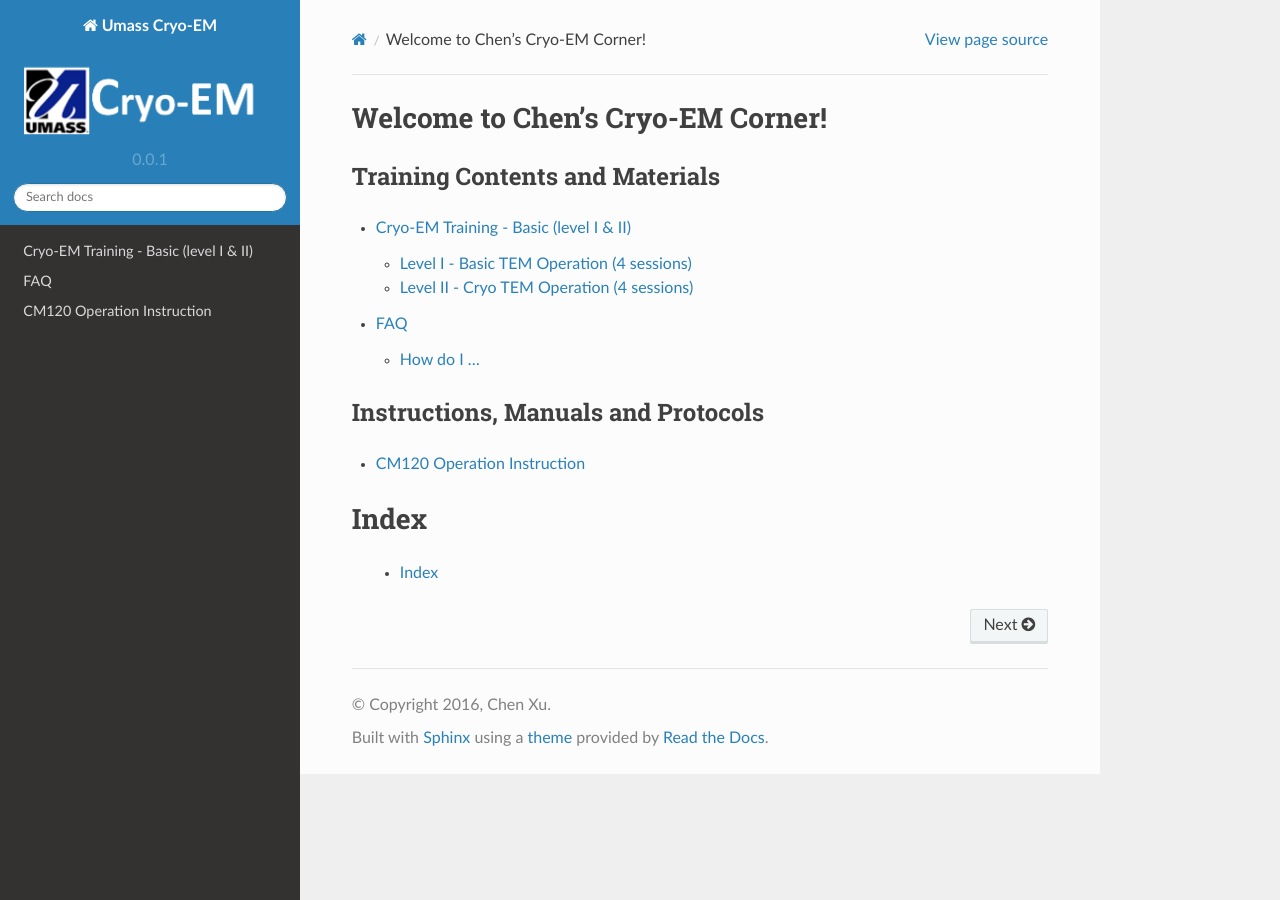
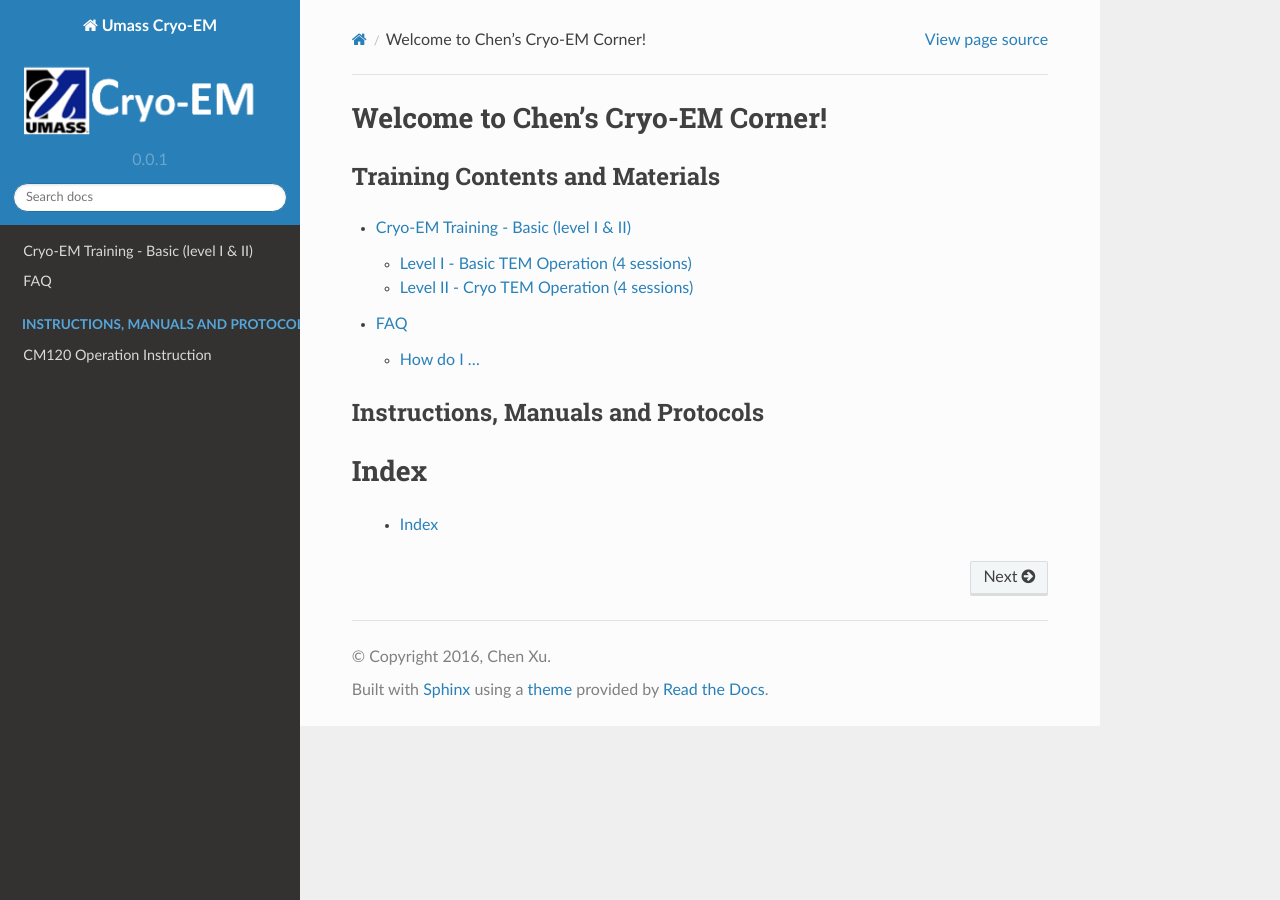
Before and after one commit to xuchen66/sphinx-emdocs, a Sphinx documentation site: the page built from source/index.rst, in a window 1280 px wide. Built offline with Sphinx 7.4.7 and the Read the Docs theme 2.0.0, drawn with Linux system fonts in a browser that asks for light colours; pages that are not in the unit, such as notebooks, are missing from menus.

Commit message:
Update index.rst

```diff
--- a/source/index.rst
+++ b/source/index.rst
@@ -16,6 +16,8 @@ Training Contents and Materials
 Instructions, Manuals and Protocols
 -----------------------------------
 .. toctree::
+   :hidden:
+   :caption: Instructions, Manuals and Protocols
    :maxdepth: 4
 
    cm120_instruction
```
